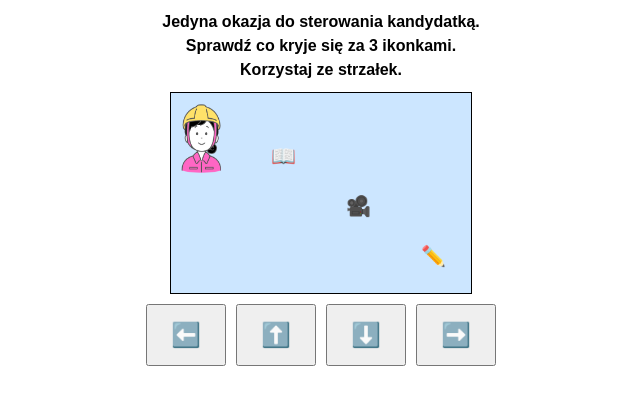
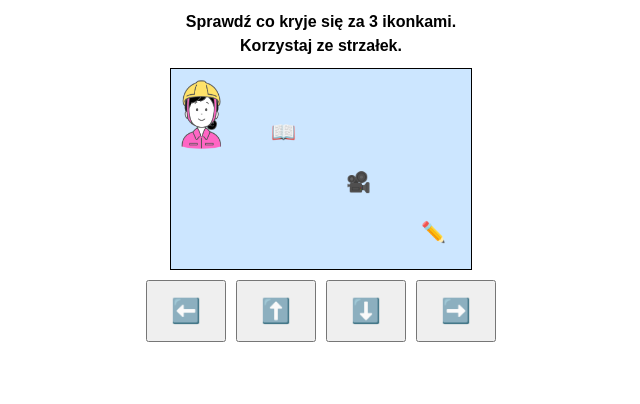
Before and after one commit to ArturKwiatek/aniawrn, a plain HTML site: page index.html in a window 1280 px wide. Shown: the whole page, without its empty margins (319-959 px from the left). Drawn offline with Linux system fonts and the light colour scheme.

Commit message:
index.html

```diff
--- a/index.html
+++ b/index.html
@@ -21,7 +21,7 @@
     </style>
 </head>
 <body>
-    <h1 class="header">Jedyna okazja do sterowania kandydatką.<br>Sprawdź co kryje się za 3 ikonkami.<br>Korzystaj ze strzałek.</h1>
+    <h1 class="header">Sprawdź co kryje się za 3 ikonkami.<br>Korzystaj ze strzałek.</h1>
     <canvas id="gameCanvas" width="300" height="200"></canvas>
 
     <div class="controls">
```
